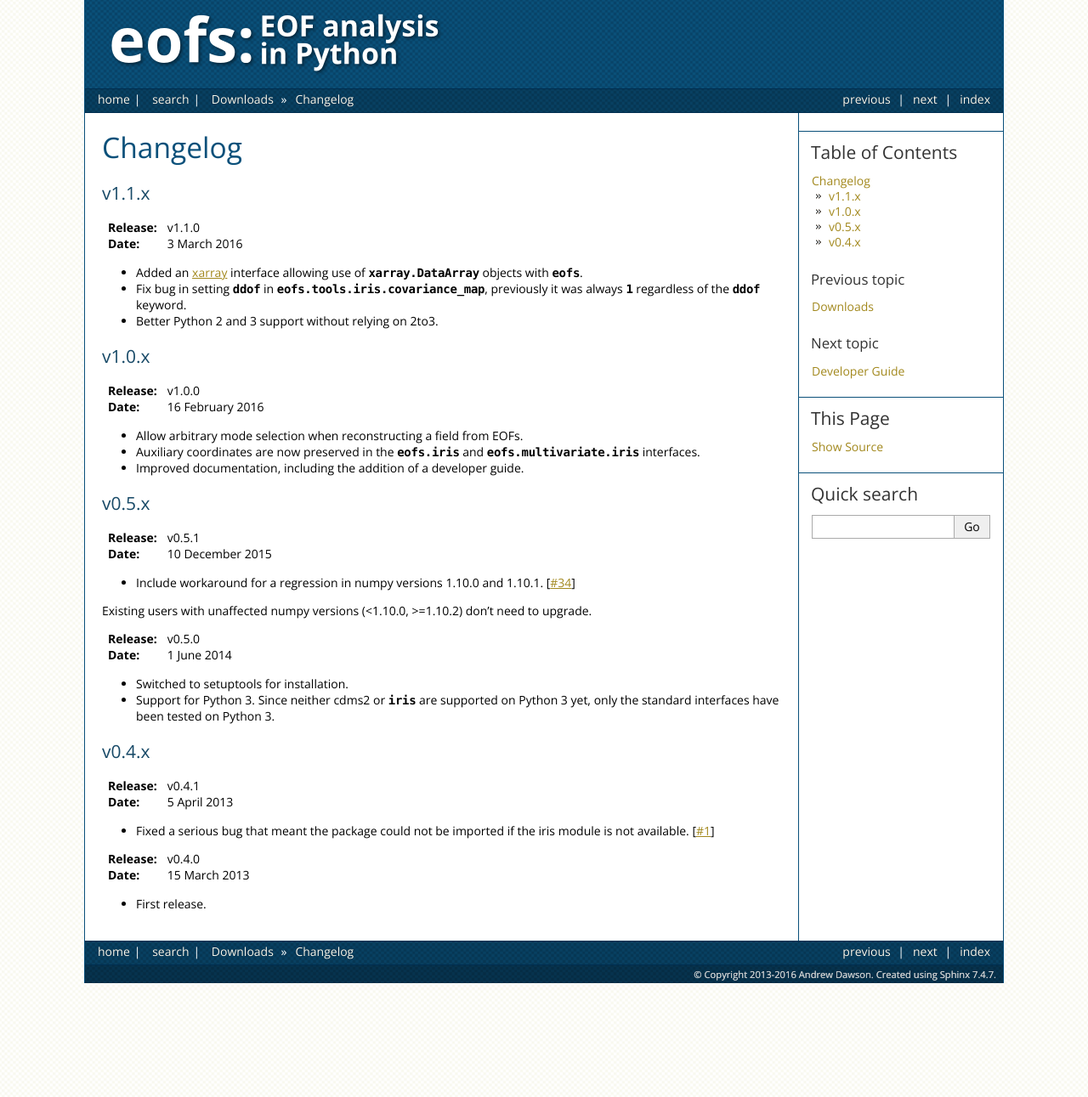
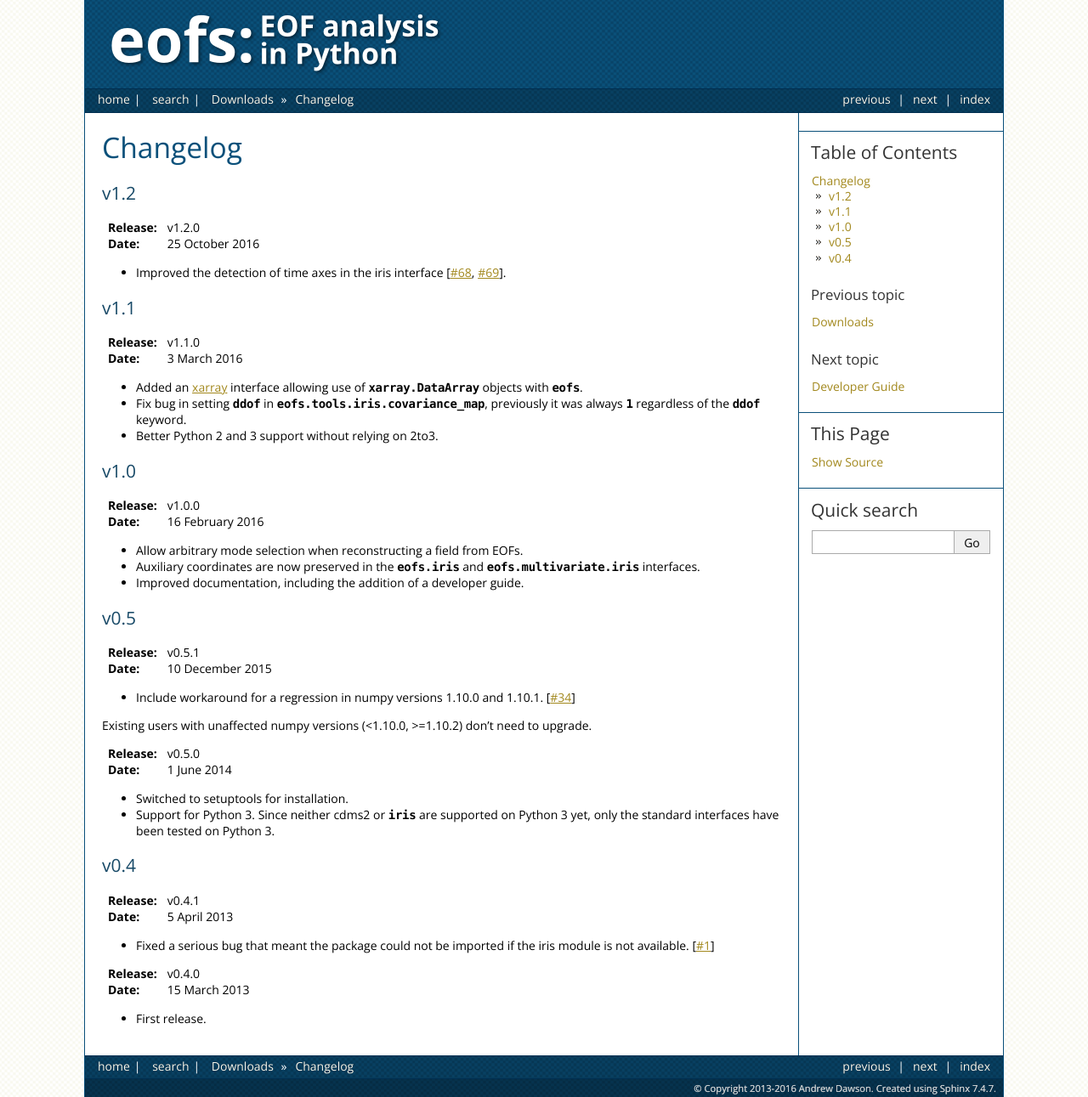
Before and after one commit to ajdawson/eofs, a Sphinx documentation site: the page built from doc/changelog.rst, in a window 1280 px wide. Shown: the whole page at 85% size. Built offline with Sphinx 7.4.7, drawn with Linux system fonts in a browser that asks for light colours; the version number could not be read and is left out.

Commit message:
Prepare for v1.2.0 release

```diff
--- a/doc/changelog.rst
+++ b/doc/changelog.rst
@@ -4,8 +4,17 @@ Changelog
 .. default-role:: py:obj
 
 
-v1.1.x
-------
+v1.2
+----
+
+:Release: v1.2.0
+:Date: 25 October 2016
+
+* Improved the detection of time axes in the iris interface [`#68 <https://github.com/ajdawson/eofs/issues/68>`_, `#69 <https://github.com/ajdawson/eofs/pull/69>`_].
+
+
+v1.1
+----
 
 :Release: v1.1.0
 :Date: 3 March 2016
@@ -15,8 +24,8 @@ v1.1.x
 * Better Python 2 and 3 support without relying on 2to3.
 
 
-v1.0.x
-------
+v1.0
+----
 
 :Release: v1.0.0
 :Date: 16 February 2016
@@ -26,8 +35,8 @@ v1.0.x
 * Improved documentation, including the addition of a developer guide.
 
 
-v0.5.x
-------
+v0.5
+----
 
 :Release: v0.5.1
 :Date: 10 December 2015
@@ -45,8 +54,8 @@ Existing users with unaffected numpy versions (<1.10.0, >=1.10.2) don't need to
   Since neither cdms2 or `iris` are supported on Python 3 yet, only the standard interfaces have been tested on Python 3.
 
 
-v0.4.x
-------
+v0.4
+----
 
 :Release: v0.4.1
 :Date: 5 April 2013
--- a/doc/downloads.rst
+++ b/doc/downloads.rst
@@ -8,6 +8,7 @@ Source code downloads for released versions, see the :doc:`changelog` for detail
 ===============================================================  ====================  ================
 Filename                                                         Summary               Released
 ===============================================================  ====================  ================
+:download:`eofs-1.2.0.tar.gz </distribution/eofs-1.2.0.tar.gz>`  version 1.2.0 source  25 Oct 2016
 :download:`eofs-1.1.0.tar.gz </distribution/eofs-1.1.0.tar.gz>`  version 1.1.0 source  3 Mar 2016
 :download:`eofs-1.0.0.tar.gz </distribution/eofs-1.0.0.tar.gz>`  version 1.0.0 source  16 Feb 2016
 :download:`eofs-0.5.1.tar.gz </distribution/eofs-0.5.1.tar.gz>`  version 0.5.1 source  10 Dec 2015
```
Also changed, not shown: 2 other files.
